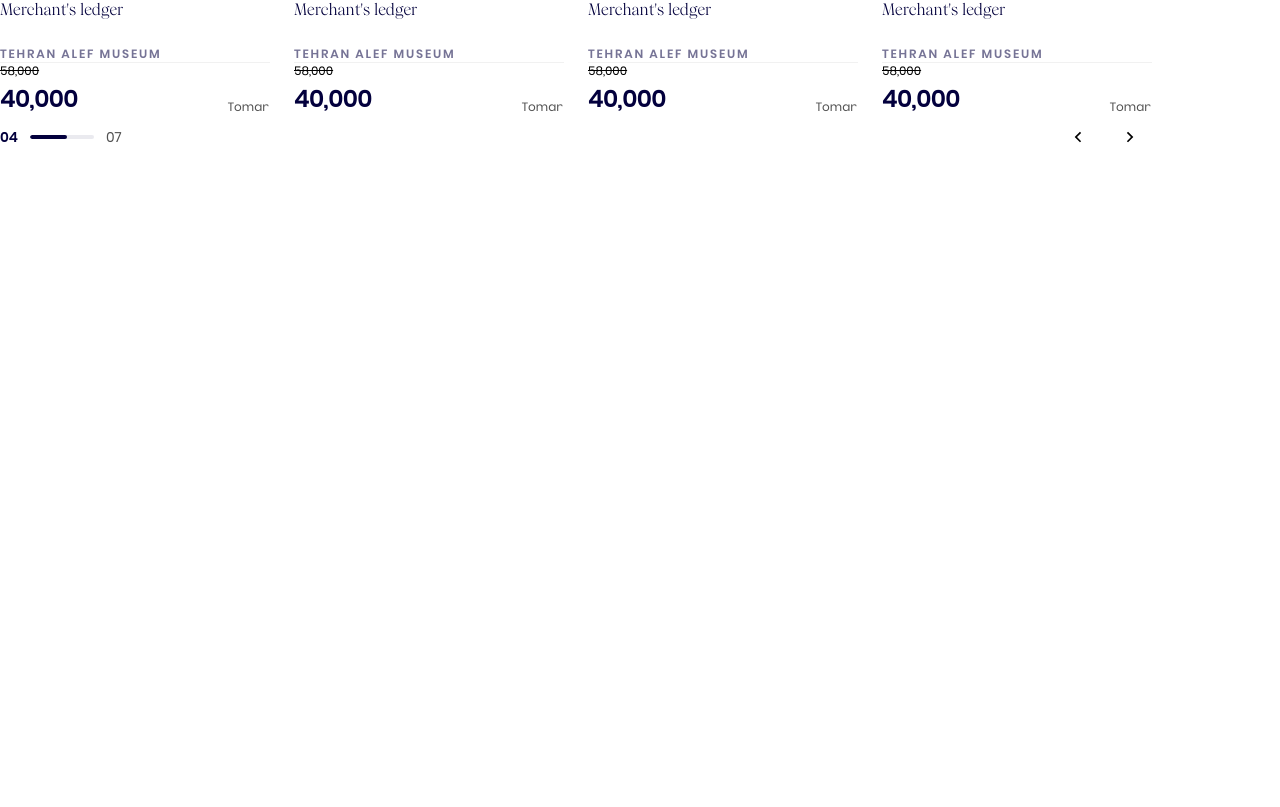
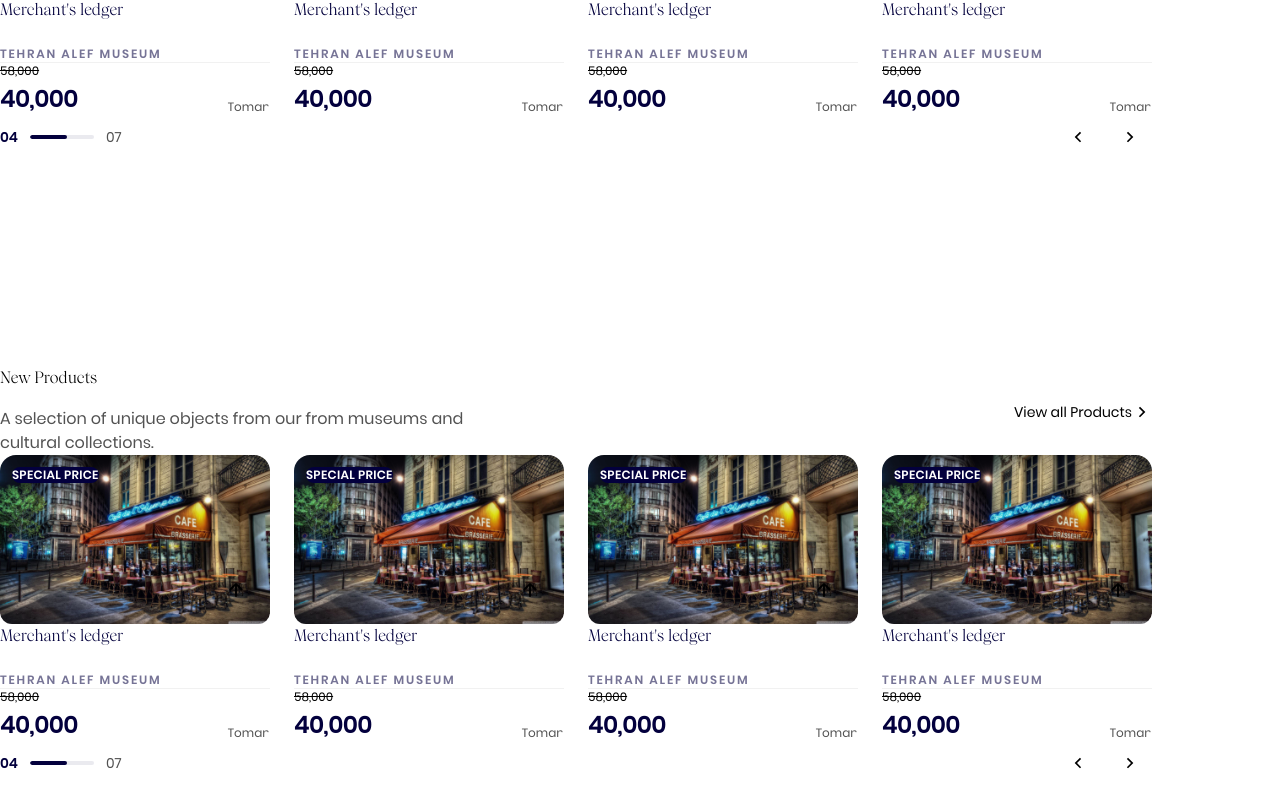
Before and after one commit to iXZed026/Loghante-Project, a Next.js app in the folder Develop/Frontend/: page /en/shop in a window 1280 px wide. Shown: the part 911-1718 px from the top of the page. Before the commit the page ends 1280 px from the top, so only its background shows below. Built offline with nearby package versions, Linux system fonts and the light colour scheme; no server answers.

Commit message:
new products section completed

```diff
--- a/Develop/Frontend/src/app/[locale]/shop/page.tsx
+++ b/Develop/Frontend/src/app/[locale]/shop/page.tsx
@@ -1,6 +1,7 @@
 import Container from '@/components/shared/Container'
 import LazySection from '@/components/ui/LazySection'
 import DiscountedProductsSection from '@/features/shop/componenets/sections/DiscountedProductsSection'
+import NewProductsSection from '@/features/shop/componenets/sections/NewProductsSection'
 import ShopHero from '@/features/shop/componenets/sections/ShopHeroSection'
 import React from 'react'
 
@@ -10,6 +11,8 @@ function ShopPage() {
       <ShopHero />
       <Container>
         <DiscountedProductsSection />
+        <NewProductsSection />
+
       </Container>
     </div>
   )
--- /dev/null
+++ b/Develop/Frontend/src/features/shop/componenets/sections/NewProductsSection.tsx
@@ -0,0 +1,26 @@
+import LazySection from '@/components/ui/LazySection'
+import React from 'react'
+import RecommendedProducts from '../ui/RecommendedProducts'
+
+function NewProductsSection() {
+    return (
+        <section
+            id="new-products"
+            className="min-h-[70vh] py-22.5"
+        >
+            <LazySection
+                rootMargin="350px 0px"
+                minHeight={500}
+                placeholderClassName="rounded-none"
+            >
+                <RecommendedProducts
+                    endPointAPI='/new'
+                    title='New Products'
+                    description='A selection of unique objects from our from museums and cultural collections.                         '
+                />
+            </LazySection>
+        </section>
+    )
+}
+
+export default NewProductsSection
--- a/Develop/Frontend/src/features/shop/componenets/ui/ProductBoxexWrraper.tsx
+++ b/Develop/Frontend/src/features/shop/componenets/ui/ProductBoxexWrraper.tsx
@@ -23,6 +23,9 @@ function getSlidesPerView(width: number) {
 function ProductBoxexWrraper({
     children,
 }: IProductBoxexWrraper) {
+
+    console.log("initial")
+
     const viewportRef = useRef<HTMLDivElement>(null)
 
     const [viewportWidth, setViewportWidth] = useState(0)
--- a/Develop/Frontend/src/features/shop/componenets/ui/RecommendedProducts.tsx
+++ b/Develop/Frontend/src/features/shop/componenets/ui/RecommendedProducts.tsx
@@ -19,18 +19,21 @@ function RecommendedProducts({
         <div>
             {/* Title */}
             <div className='fbc'>
-                <div>
-                    <h3 className='font-wulkan text-4xl'>
+                <div className='fcol gap-y-5 md:w-130 w-full'>
+                    <h3 className='font-wulkan sm:text-4xl text-3xl font-bold'>
                         {title}
                     </h3>
-                    {description && <h6>{description}</h6>}
+                    {description &&
+                        <h6 className='text-black-light-utility sm:text-base text-sm'>
+                            {description}
+                        </h6>}
                 </div>
 
-                <div>
+                <div className='md:w-auto w-4/6'>
                     <AppLink
                         href='/products'
                         className='
-                            fcc
+                            fec
                             px-3 py-2
                             text-sm hover:text-[var(--black-light-color)]
                             transition-colors
```
